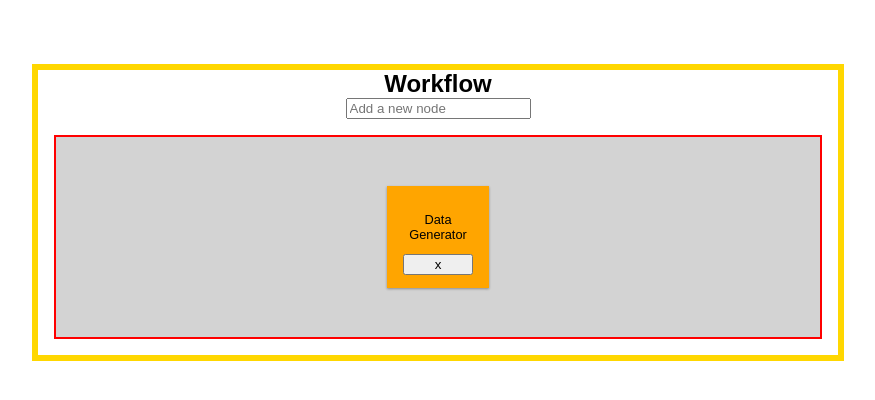
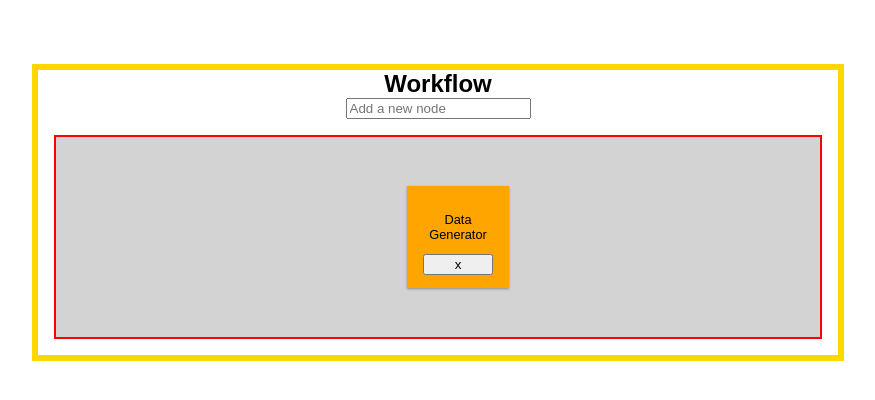
Before and after one commit to tomrenard/workflow-knime, a React (Create React App) app: page / in a window 1280 px wide. Shown: the top 400 px of the page, without its empty margins (202-1077 px from the left). Built offline with nearby package versions, Linux system fonts and the light colour scheme.

Commit message:
transform nodes into ul for preparing drag and drop feature

```diff
--- a/src/components/Node.js
+++ b/src/components/Node.js
@@ -1,12 +1,13 @@
 import React, { useState } from "react";
 import styled from "styled-components";
 
-const NodeStyle = styled.div`
+const NodeStyle = styled.li`
   width: 70px;
   height: 70px;
   background-color: red;
   text-align: center;
   padding: 1rem;
+  margin: 1rem;
   display: flex;
   justify-content: center;
   flex-direction: column;
--- a/src/components/Nodes.js
+++ b/src/components/Nodes.js
@@ -5,7 +5,7 @@ import Node from "./Node";
 export default function Nodes({ nodes, undisplayed }) {
 
   return (
-    <>
+    <ul style={{ display: 'flex'}}>
       {nodes.map((node) => {
         return (
           <Node
@@ -20,6 +20,6 @@ export default function Nodes({ nodes, undisplayed }) {
           />
         );
       })}
-    </>
+    </ul>
   );
 }
```
